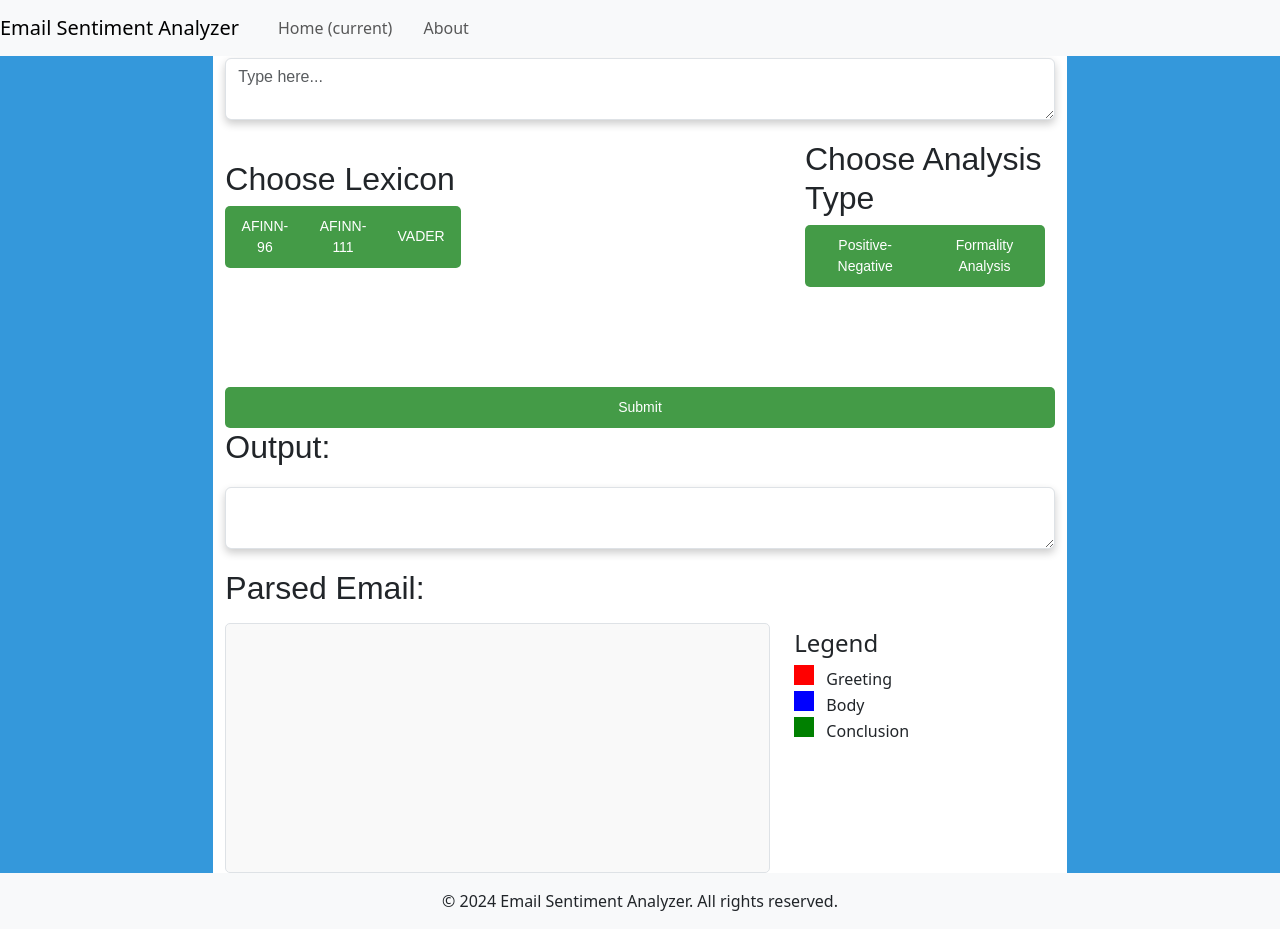
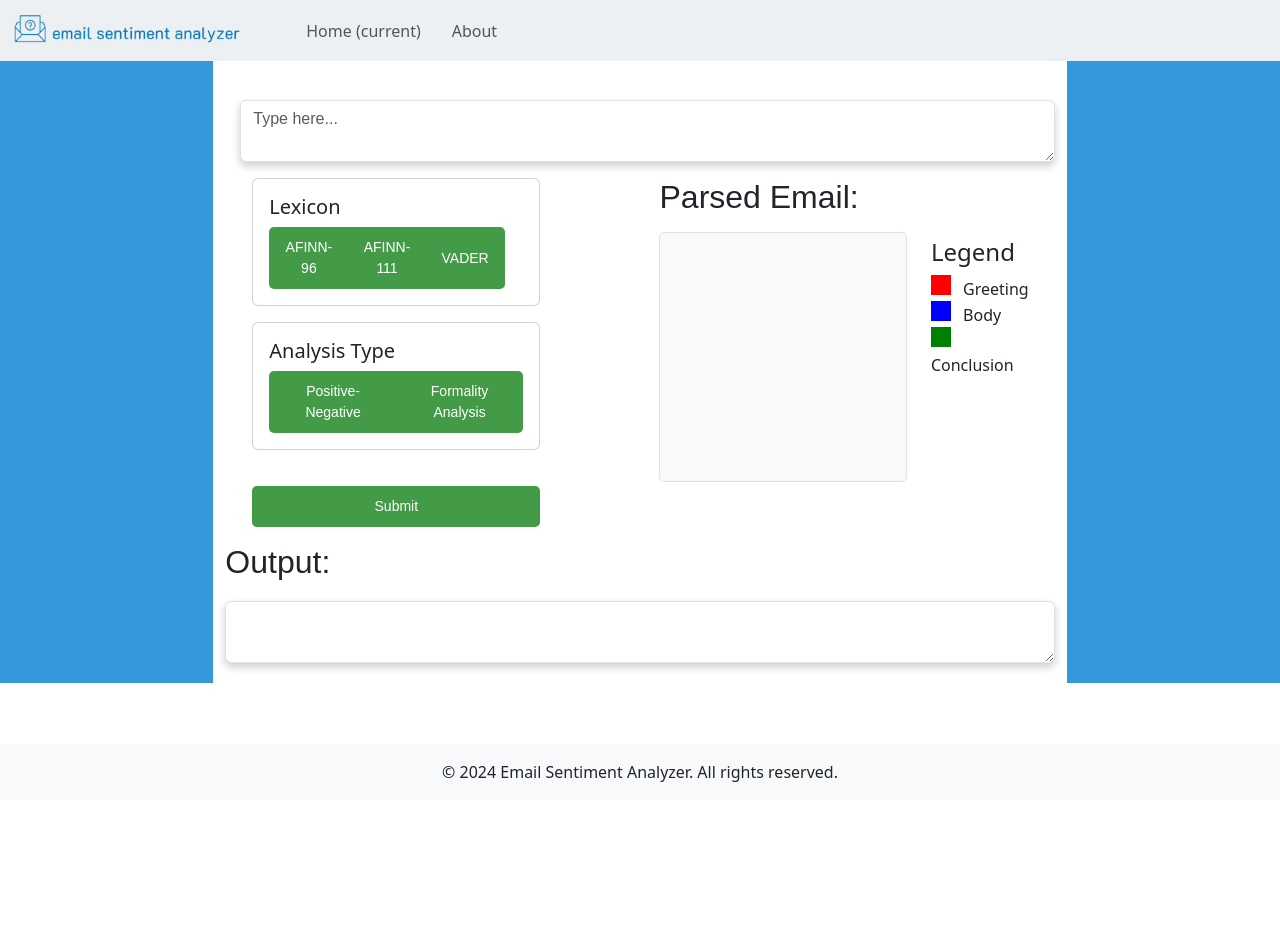
Before and after one commit to TimurOner/EmailSentin, a Flask app: page / in a window 1280 px wide. After the commit the page ends 782 px from the top, so only its background shows below. Run offline with Flask 3, Linux system fonts and the light colour scheme; some libraries are stand-ins or nearby versions.

Commit message:
Layout Updates
- Major layout updates.
- Trained and save the BiLSTM model with attention.

```diff
--- a/static/style.css
+++ b/static/style.css
@@ -47,7 +47,6 @@ body, html {
 
 .container {
     flex: 1; /* Take up remaining space */
-    background-color: #f9f9f9; /* Light background for contrast */
     box-sizing: border-box; /* Include padding and border in width */
 }
 
@@ -169,6 +168,7 @@ h2 {
 
 .navbar-nav {
     padding-left: 20px; /* Adjust as needed */
+    background-color:#edf0f2;
 }
 
 .nav-item {
@@ -192,5 +192,10 @@ h2 {
 
 
     #submit_button {
-        margin-top: 100px !important; /* Increase the margin as needed */
+        margin-top: 20px !important; /* Increase the margin as needed */
     }
+
+    #input_form {
+        margin-top: 100px; /* Adjust as needed */
+        margin-left: 15px;
+    }
--- a/templates/index.html
+++ b/templates/index.html
@@ -8,16 +8,19 @@
     <title>Multi-line Text Box Input</title>
 </head>
 <body>
-    <header>
-        <nav class="navbar navbar-expand-lg navbar-light bg-light fixed-top">
-            <a class="navbar-brand" href="#">  Email Sentiment Analyzer</a>
+    <header style="background-color: #0d94ed !important;">
+        <nav class="navbar navbar-expand-lg navbar-light fixed-top" style="background-color: #EDF0F2;">
+            <a class="navbar-brand d-flex align-items-center" href="#">
+                <img src="static/images/sent_email_logo.png" alt="Logo" style="height: 35px; margin-right: 10px;">
+                <span></span>
+            </a>
             <button class="navbar-toggler" type="button" data-toggle="collapse" data-target="#navbarNav" aria-controls="navbarNav" aria-expanded="false" aria-label="Toggle navigation">
                 <span class="navbar-toggler-icon"></span>
             </button>
             <div class="collapse navbar-collapse" id="navbarNav">
-                <ul class="navbar-nav">
+                <ul class="navbar-nav ml-auto">
                     <li class="nav-item active">
-                        <a class="nav-link" href="#"> Home <span class="sr-only">(current)</span></a>
+                        <a class="nav-link" href="#">Home <span class="sr-only">(current)</span></a>
                     </li>
                     <li class="nav-item">
                         <a class="nav-link" href="#">About</a>
@@ -26,44 +29,57 @@
             </div>
         </nav>
     </header>
+
     <div class="container-fluid">
         <div class="row">
             <div class="col-2 sidebar left">
                 <!-- Left Sidebar Content -->
             </div>
             <div class="col-8">
-                <h2>Enter Text:</h2>
+
                 <form id="input_form">
-                    <textarea class="form-control text_class" id="user_input" name="user_input" placeholder="Type here..."></textarea>
-                    <div class="dropdown-container">
-                        <div class="dropdown">
-                            <h2>Choose Lexicon</h2>
-
+                    <textarea class="form-control text_class mb-3" id="user_input" name="user_input" placeholder="Type here..."></textarea>
+                    <div class="container">
+                        <div class="row">
+                            <div class="col-md-6">
+                                <div class="row">
+                                    <div class="col-12 mb-3">
+                                        <div class="card" style="width: 18rem;">
+                                            <div class="card-body">
+                                                <h5 class="card-title">Lexicon</h5>
                                                 <div class="btn-group" role="group" aria-label="Lexicon selection">
                                                     <button type="button" class="btn btn-outline-secondary lexicon-btn" onclick="selectLexicon('AFINN-96')">AFINN-96</button>
                                                     <button type="button" class="btn btn-outline-secondary lexicon-btn" onclick="selectLexicon('AFINN-111')">AFINN-111</button>
                                                     <button type="button" class="btn btn-outline-secondary lexicon-btn" onclick="selectLexicon('VADER')">VADER</button>
                                                 </div>
-
+                                            </div>
+                                        </div>
                                         <input type="hidden" id="lex_name" name="lex_name" value="">
                                     </div>
 
-                        <div class="dropdown">
-                            <h2>Choose Analysis Type</h2>
-
+                                    <div class="col-12 mb-3">
+                                        <div class="card" style="width: 18rem;">
+                                            <div class="card-body">
+                                                <h5 class="card-title">Analysis Type</h5>
                                                 <div class="btn-group" role="group" aria-label="Method selection">
                                                     <button type="button" class="btn btn-outline-secondary method-btn" onclick="selectMethod('Positive-Negative')">Positive-Negative</button>
                                                     <button type="button" class="btn btn-outline-secondary method-btn" onclick="selectMethod('Formality Analysis')">Formality Analysis</button>
                                                 </div>
+                                            </div>
+                                        </div>
+                                        <input type="hidden" id="method_name" name="method_name" value="">
+                                    </div>
 
-                            <input type="hidden" id="method_name" name="method_name" value="">
+                                    <!-- Button with the same width as the cards -->
+                                    <div class="col-12 mb-3">
+                                        <button type="button" id="submit_button" class="btn btn-primary mt-3" style="width: 18rem;" onclick="submitForm()">Submit</button>
+                                    </div>
                                 </div>
                             </div>
 
-                    <button type="button" id="submit_button" class="btn btn-primary mt-3" onclick="submitForm()">Submit</button>
-                </form>
-                <h2>Output:</h2>
-                <textarea class="form-control text_class" id="output" readonly></textarea>
+                            <!-- Output and Legend Section -->
+                            <div class="col-md-6">
+
 
                                 <div class="row">
                                     <div class="col-md-8">
@@ -88,6 +104,16 @@
                                     </div>
                                 </div>
                             </div>
+                        </div>
+                    </div>
+                </form>
+
+
+
+                <h2>Output:</h2>
+                <textarea class="form-control text_class" id="output" readonly></textarea>
+
+            </div>
             <div class="col-2 sidebar right">
                 <!-- Right Sidebar Content -->
             </div>
```
Also changed, not shown: static/images/sent_email_logo.png (added), 1 other file. Lines whose indentation alone changed are shown as unchanged.
